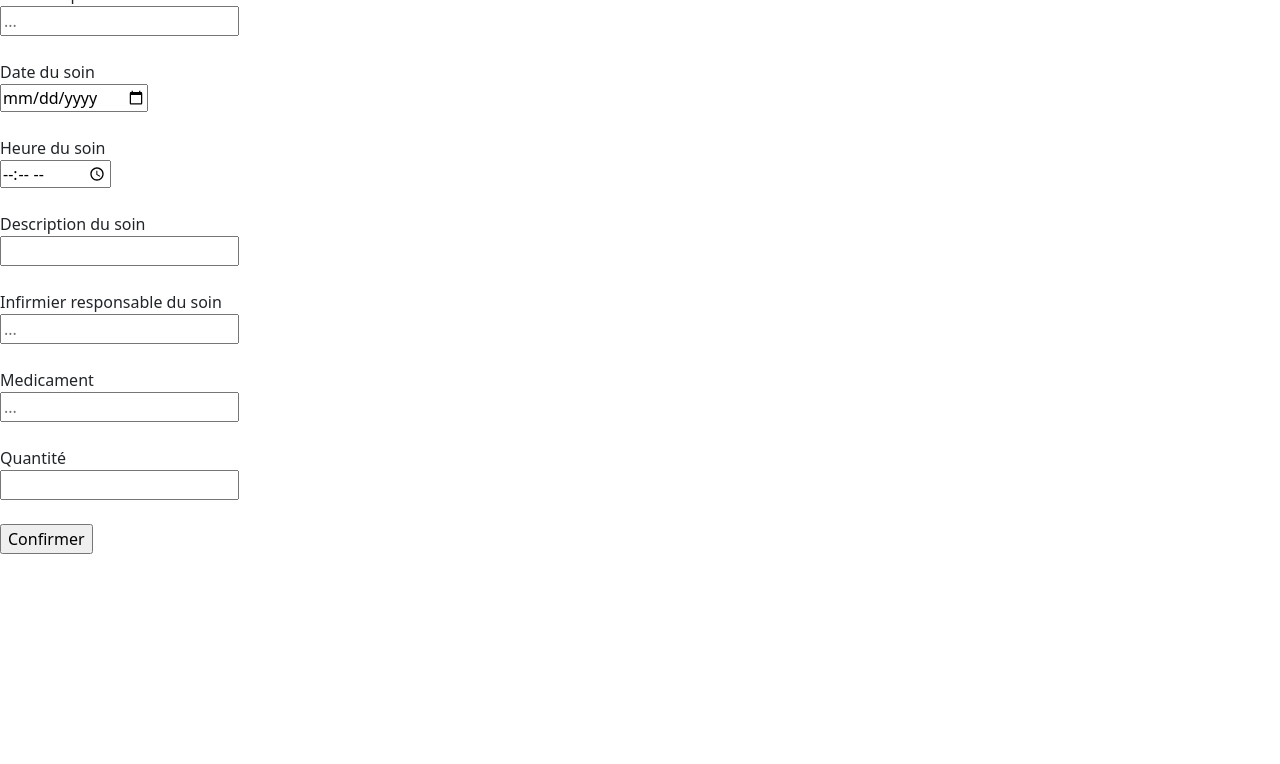
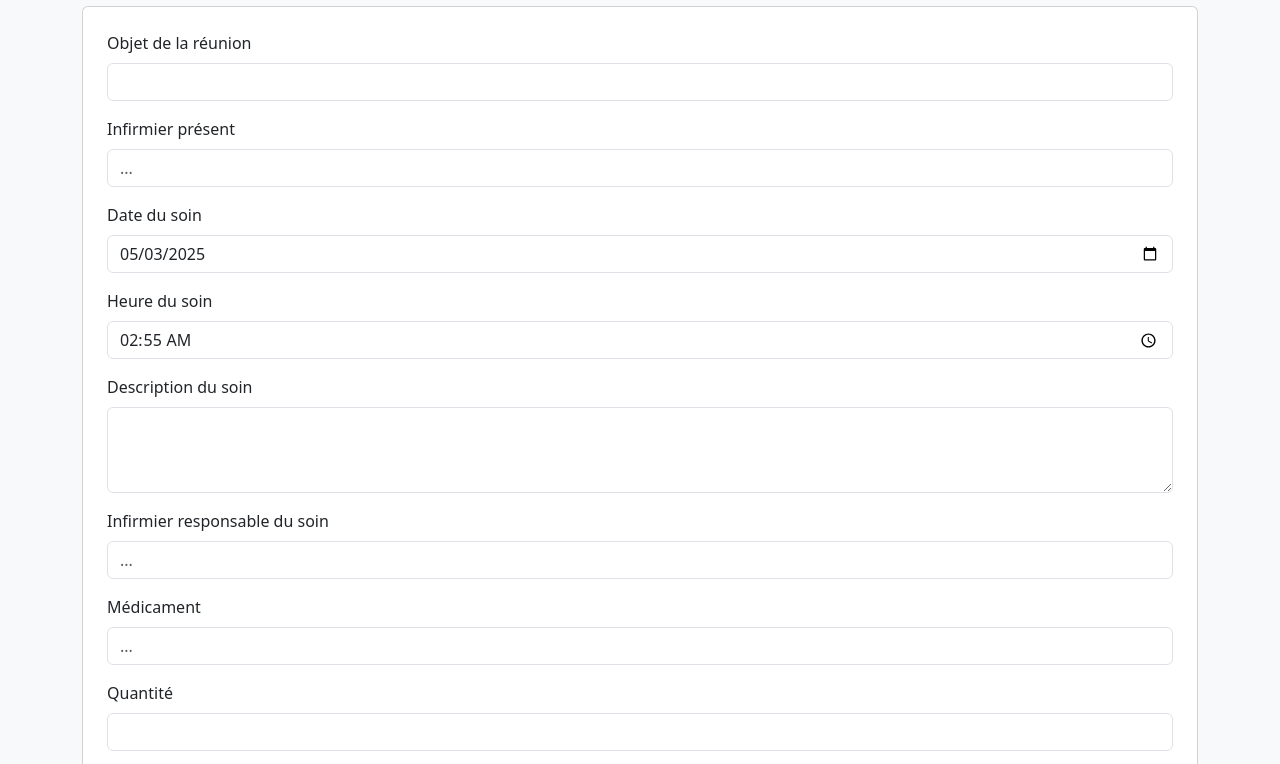
Before and after one commit to sdufac/HospitalSystem, a website: page client/addreunion.html in a window 1280 px wide. Shown: the part 177-941 px from the top of the page. Before the commit the page ends 800 px from the top, so only its background shows below. Drawn offline with nearby package versions, Linux system fonts and the light colour scheme; no server answers.

Commit message:
addreunion.html/.js : ajout du CSS + bouton retour + pré-remplissage automatique de la date et de l'heure

```diff
--- a/client/addreunion.html
+++ b/client/addreunion.html
@@ -4,60 +4,86 @@
 <head>
 	<meta charset="UTF-8">
 	<meta name="viewport" content="width=device-width, initial-scale=1.0">
+	<title>Ajouter une Réunion - Hospital System</title>
+
 	<!-- Bootstrap CSS -->
 	<link href="https://cdn.jsdelivr.net/npm/bootstrap@5.3.2/dist/css/bootstrap.min.css" rel="stylesheet">
-	<title>Ajout Reunion</title>
 	<link rel="icon" href="/favicon.ico" type="image/x-icon">
 </head>
 
-<body>
-	<h1 id="title">Nouvelle réunion</h1>
+<body class="bg-light">
+	<div class="container mt-4">
+
+		<div class="d-flex justify-content-between align-items-center mb-4">
+			<a id="btnRetour" class="btn btn-secondary">Retour</a>
+			<h1 id="title" class="text-center flex-grow-1">Nouvelle réunion</h1>
+		</div>
+
 		<hr>
-	<h2 id="date"></h2>
-	<div id="formulaire">
+
+		<h2 id="date" class="text-center mb-4"></h2>
+
+		<div class="card p-4">
 			<form action="/addreunion" method="POST" id="form">
 				<input type="hidden" id="idpatient" name="idpatient">
 				<input type="hidden" id="formdate" name="formdate">
-
 				<input type="hidden" id="idinfpresent" name="idinfpresent">
 				<input type="hidden" id="idinfres" name="idinfres">
-
 				<input type="hidden" id="idmedicament" name="idmedicament">
 
-			<label for="objet">Objet de la réunion</label><br>
-			<input type="text" id="objet" name="objet"><br><br>
+				<div class="mb-3">
+					<label for="objet" class="form-label">Objet de la réunion</label>
+					<input type="text" id="objet" name="objet" class="form-control">
+				</div>
 
-			<label for="infpresent">Infirmier présent</label><br>
-			<input list="infpresent" name="infpresent" id="infpresentinput" placeholder="...">
-			<datalist id="infpresent">
-			</datalist><br><br>
+				<div class="mb-3">
+					<label for="infpresentinput" class="form-label">Infirmier présent</label>
+					<input list="infpresent" name="infpresent" id="infpresentinput" placeholder="..."
+						class="form-control">
+					<datalist id="infpresent"></datalist>
+				</div>
 
-			<label for="datesoin">Date du soin</label><br>
-			<input type="date" id="datesoin" name="datesoin"><br><br>
+				<div class="mb-3">
+					<label for="datesoin" class="form-label">Date du soin</label>
+					<input type="date" id="datesoin" name="datesoin" class="form-control">
+				</div>
 
-			<label for="heuresoin">Heure du soin</label><br>
-			<input type="time" id="heuresoin" name="heuresoin"><br><br>
+				<div class="mb-3">
+					<label for="heuresoin" class="form-label">Heure du soin</label>
+					<input type="time" id="heuresoin" name="heuresoin" class="form-control">
+				</div>
 
-			<label for="description">Description du soin</label><br>
-			<input type="text" id="description" name="description"><br><br>
+				<div class="mb-3">
+					<label for="description" class="form-label">Description du soin</label>
+					<textarea id="description" name="description" class="form-control" rows="3"></textarea>
+				</div>
 
-			<label for="infres">Infirmier responsable du soin</label><br>
-			<input list="infres" id="infresinput" name="infres" placeholder="...">
-			<datalist id="infres">
-			</datalist><br><br>
+				<div class="mb-3">
+					<label for="infresinput" class="form-label">Infirmier responsable du soin</label>
+					<input list="infres" id="infresinput" name="infres" placeholder="..." class="form-control">
+					<datalist id="infres"></datalist>
+				</div>
 
-			<label for="medicament">Medicament</label><br>
-			<input list="medicament" id="medicamentinput" name="medicament" placeholder="...">
-			<datalist id="medicament">
-			</datalist><br><br>
+				<div class="mb-3">
+					<label for="medicamentinput" class="form-label">Médicament</label>
+					<input list="medicament" id="medicamentinput" name="medicament" placeholder="..."
+						class="form-control">
+					<datalist id="medicament"></datalist>
+				</div>
 
-			<label for="quantite">Quantité</label><br>
-			<input type="text" id="quantite" name="quantite"><br><br>
+				<div class="mb-3">
+					<label for="quantite" class="form-label">Quantité</label>
+					<input type="text" id="quantite" name="quantite" class="form-control">
+				</div>
 
-			<input type="submit" value="Confirmer">
+				<div class="text-center">
+					<input type="submit" value="Confirmer" class="btn btn-primary">
+				</div>
 			</form>
 		</div>
-	<script src="/addreunion.js"> </script>
+	</div>
+
+	<script src="/addreunion.js"></script>
 </body>
 
 </html>
--- a/client/addreunion.js
+++ b/client/addreunion.js
@@ -17,24 +17,28 @@ const infres = document.getElementById("infres");
 
 const medicamentsdata = document.getElementById("medicament");
 
+const datesoin = document.getElementById('datesoin');
+const btnRetour = document.getElementById('btnRetour');
+const divdate = document.getElementById('date');
+
 form();
 
-async function form(){
-	try{
+async function form() {
+	try {
 		const infirmiers = await fetchInfirmiers();
 		const medicaments = await fetchMedicaments();
 
-		if(infirmiers && medicaments){
+		if (infirmiers && medicaments) {
 
 			idpatient.value = id;
 			formdate.value = date;
 
 			infirmiers.forEach(infirmier => {
 				const opt = document.createElement("option");
-				opt.value= `${infirmier.prenomPers} ${infirmier.nomPers}`;
+				opt.value = `${infirmier.prenomPers} ${infirmier.nomPers}`;
 
 				const opt2 = document.createElement("option");
-				opt2.value= `${infirmier.prenomPers} ${infirmier.nomPers}`;
+				opt2.value = `${infirmier.prenomPers} ${infirmier.nomPers}`;
 
 				infpresent.appendChild(opt);
 				infres.appendChild(opt2);
@@ -58,25 +62,25 @@ async function form(){
 			input1.addEventListener("input", () => {
 				let value = input1.value;
 
-				const[prenom,nom] = value.split(" ");
+				const [prenom, nom] = value.split(" ");
 
 				const foo = infirmiers.find(inf => {
-					return inf.prenomPers === prenom && inf.nomPers=== nom;
+					return inf.prenomPers === prenom && inf.nomPers === nom;
 				});
 
-				if(foo)idtag1.value = foo.idPers;
+				if (foo) idtag1.value = foo.idPers;
 			});
 
 			input2.addEventListener("input", () => {
 				let value = input2.value;
 
-				const[prenom,nom] = value.split(" ");
+				const [prenom, nom] = value.split(" ");
 
 				const foo = infirmiers.find(inf => {
-					return inf.prenomPers === prenom && inf.nomPers=== nom;
+					return inf.prenomPers === prenom && inf.nomPers === nom;
 				});
 
-				if(foo)idtag2.value = foo.idPers;
+				if (foo) idtag2.value = foo.idPers;
 			});
 
 			medicamentinput.addEventListener("input", () => {
@@ -85,44 +89,57 @@ async function form(){
 					return med.nomMedicament === value;
 				})
 
-				if(foo){
+				if (foo) {
 					idmedicament.value = foo.idMedicament;
 					console.log("Id du medicament selectionné: " + idmedicament.value);
 				}
 			})
 
 		}
-	}catch(error){
+
+		idpatient.value = id;
+		formdate.value = date;
+		datesoin.value = date;
+
+		const heuresoin = document.getElementById('heuresoin');
+		const currentHours = String(ajd.getHours()).padStart(2, '0');
+		const currentMinutes = String(ajd.getMinutes()).padStart(2, '0');
+		heuresoin.value = `${currentHours}:${currentMinutes}`;
+
+		divdate.innerHTML = `Réunion du ${dd}/${mm}/${yyyy}`;
+		btnRetour.href = `/patient/${id}`;
+
+	} catch (error) {
 		console.error("Erreur client medecin", error);
 	}
 }
 
-async function fetchInfirmiers(){
-	try{
+async function fetchInfirmiers() {
+	try {
 		const response = await fetch('/api/infirmiers');
-		if(!response.ok){
+		if (!response.ok) {
 			throw new Error('Erreur recuperation infirmiers');
 		}
 
 		const infirmiers = await response.json();
 
 		return infirmiers
-	}catch(error){
+	} catch (error) {
 		console.error("Erreur infirmiers", error);
 	}
 }
 
-async function fetchMedicaments(){
-	try{
+async function fetchMedicaments() {
+	try {
 		const response = await fetch('/api/medicaments');
-		if(!response.ok){
+		if (!response.ok) {
 			throw new Error('Erreur recuperation medicaments');
 		}
 
 		const medicaments = await response.json();
 
 		return medicaments
-	}catch(error){
+	} catch (error) {
 		console.error("Erreur medicaments", error);
 	}
 }
```
Lines whose indentation alone changed are shown as unchanged.
